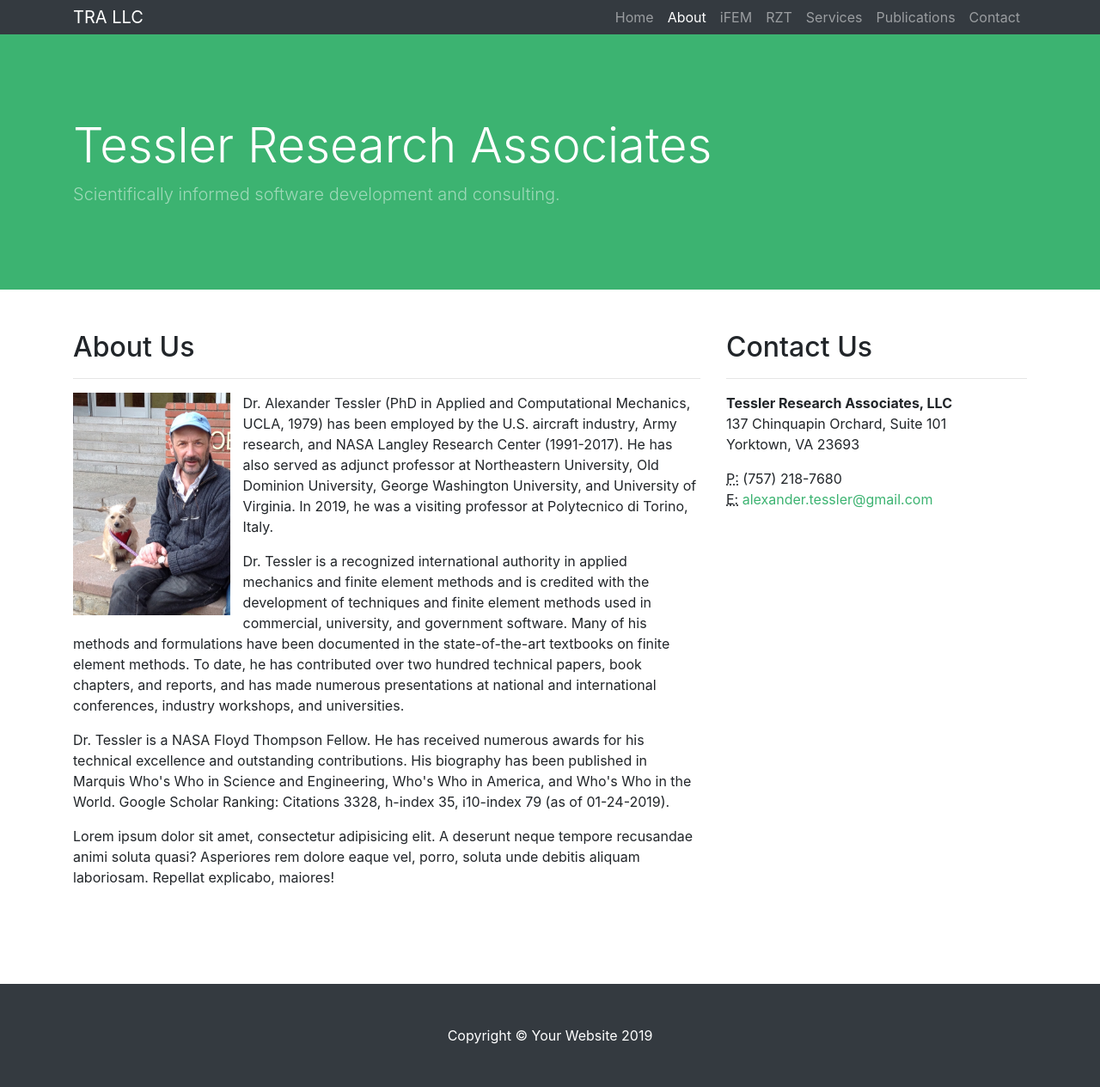
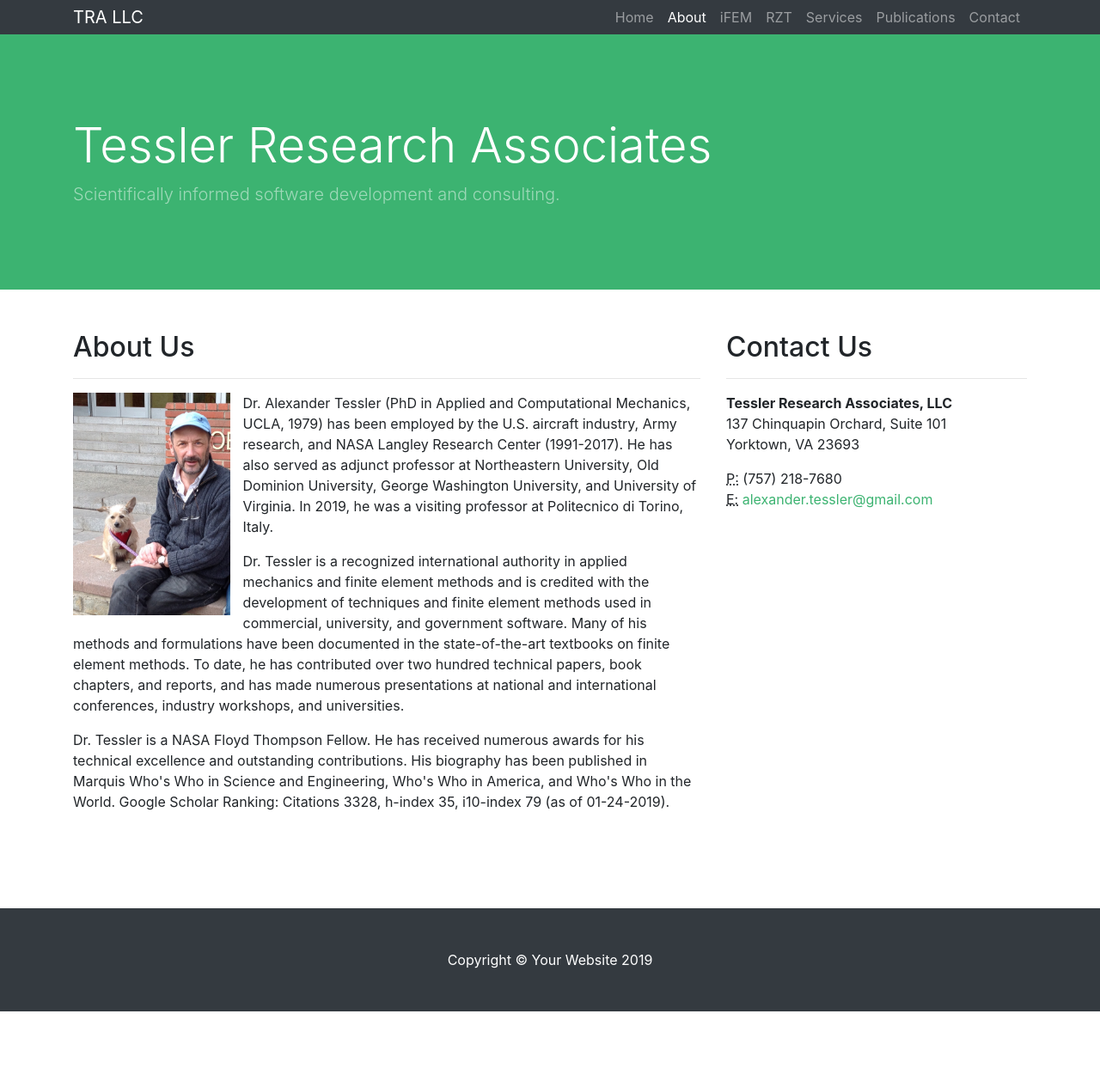
Before and after one commit to tessler-research/tessler-research.github.io, a Jekyll site: the page built from _pages/about.html, in a window 1280 px wide. Shown: the whole page at 86% size. Built offline with Jekyll 4.4.1, drawn with Linux system fonts in a browser that asks for light colours; after the commit the page ends 1177 px from its top, so only the background shows below that.

Commit message:
Update about.html

```diff
--- a/_pages/about.html
+++ b/_pages/about.html
@@ -12,7 +12,7 @@
 
   Dr. Alexander Tessler (PhD in Applied and Computational Mechanics, UCLA, 1979) has been employed by the U.S. aircraft industry,
   Army research, and NASA Langley Research Center (1991-2017). He has also served as adjunct professor at Northeastern University,
-  Old Dominion University, George Washington University, and University of Virginia. In 2019, he was a visiting professor at Polytecnico di Torino, Italy.
+  Old Dominion University, George Washington University, and University of Virginia. In 2019, he was a visiting professor at Politecnico di Torino, Italy.
 
 </p>
 <p>
@@ -27,8 +27,3 @@
   His biography has been published in Marquis Who's Who in Science and Engineering, Who's Who in America, and Who's Who in the World.
   Google Scholar Ranking: Citations 3328, h-index 35, i10-index 79 (as of 01-24-2019).
 </p>
-<p>
-  Lorem ipsum dolor sit amet, consectetur adipisicing elit. A deserunt neque
-  tempore recusandae animi soluta quasi? Asperiores rem dolore eaque vel, porro,
-  soluta unde debitis aliquam laboriosam. Repellat explicabo, maiores!
-</p>
```
